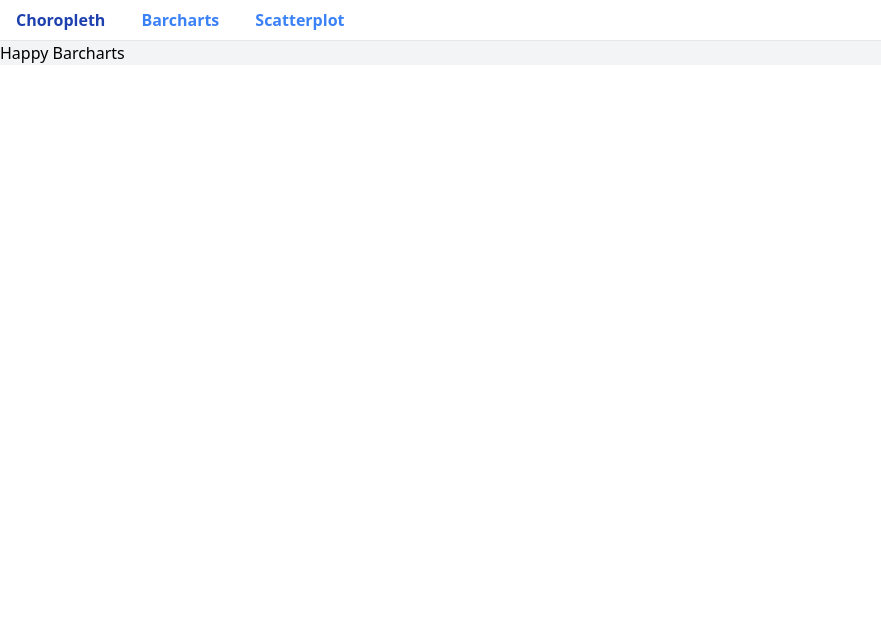
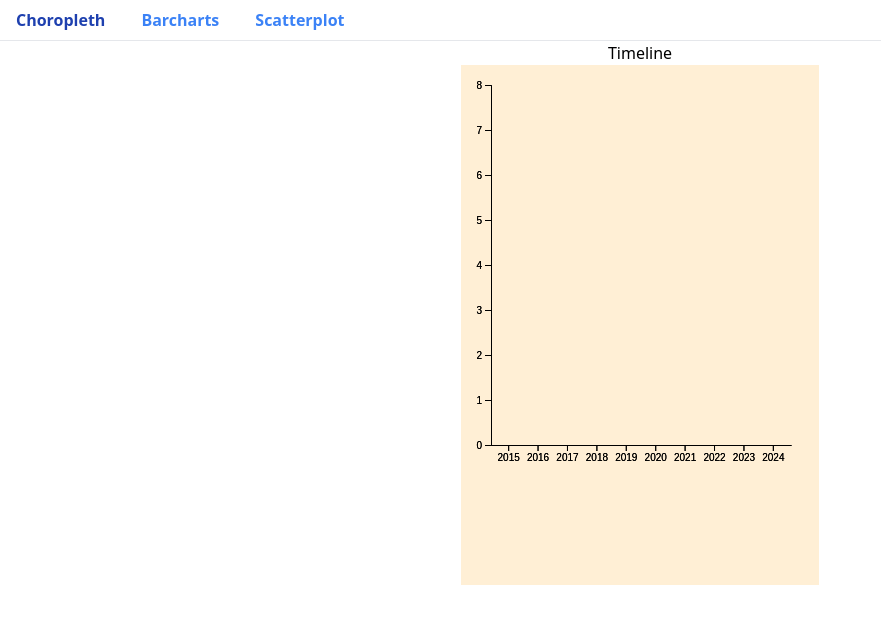
Before and after one commit to JBreitenbr/Happiness-DataViz-2024, a React (Vite) app: page /Happiness-DataViz-2024/bars in a window 1280 px wide. Shown: the top 624 px of the page, without its empty margins (0-881 px from the left). Built offline with nearby package versions, Linux system fonts and the light colour scheme.

Commit message:
created canvas and axes for barchart

```diff
--- a/package.json
+++ b/package.json
@@ -25,6 +25,7 @@
   },
   "dependencies": {
     "autoprefixer": "^10.4.20",
+    "d3": "^7.9.0",
     "gh-pages": "^6.2.0",
     "postcss": "^8.4.47",
     "react-router-dom": "^6.27.0",
--- a/src/App.css
+++ b/src/App.css
@@ -1,3 +1,18 @@
+@import url('https://fonts.googleapis.com/css2?family=Nunito:wght@700&display=swap');
+
 @tailwind base;
 @tailwind components;
 @tailwind utilities;
+
+#canvas_bar {
+  width: 358px;
+  height: 520px;
+  background-color:papayawhip;
+}
+
+.wrapper {
+  display: flex;
+  justify-content: center;
+  align-items: center;
+  flex-direction: column;
+}
--- a/src/Barcharts.jsx
+++ b/src/Barcharts.jsx
@@ -1,6 +1,37 @@
+import * as d3 from 'd3';
+import {useState, useEffect, useRef} from 'react';
+import {favs} from './favs';
+let artists=[];
+for(let i=0;i<30;i++){
+  artists.push(favs[i][0]);
+}
 const Barcharts = () => {
-  return (
-    <div className="bg-gray-100">Happy Barcharts</div>)
+
+const svgRef = useRef();
+   useEffect(()=>{
+// set the dimensions and margins of the graph
+let margin = {top: 20, right: 30, bottom: 20, left: 30},
+  width = 360 - margin.left - margin.right,
+    height = 400 - margin.top - margin.bottom, height2=height+20;
+let canvas=d3.select(svgRef.current).append("svg").attr("width", width + margin.left + margin.right)
+    .attr("height", height + margin.top + margin.bottom);
+// Add X axis
+  let xScale = d3.scaleBand()
+      .domain(["2015","2016","2017","2018","2019","2020","2021","2022","2023","2024"])
+      .range([0, width])
+      .padding([0.2])
+  canvas.append("g")
+    .attr("transform", "translate(30," + height2  + ")")
+    .call(d3.axisBottom(xScale).tickSizeOuter(0));
+                  // Add Y axis
+  let yScale = d3.scaleLinear()
+    .domain([0, 8])
+    .range([ height , 0 ]);
+  canvas.append("g").attr("transform", "translate(30,20)")
+    .call(d3.axisLeft(yScale));
+ },[]);
+
+  return (<div className="wrapper"><h2>Timeline</h2><svg id="canvas_bar" ref={svgRef} /></div>);
 }
 
 export default Barcharts;
--- /dev/null
+++ b/src/favs.js
@@ -0,0 +1 @@
+export let favs=[['The Rolling Stones', 3391.78], ['Fleetwood Mac', 1098.07], ['King Crimson', 977.11], ['Grateful Dead', 934.13], ['Pink Floyd', 725.86], ['Frank Zappa', 652.34], ['Tangerine Dream', 648.66], ['Ultimate Spinach', 633.25], ['Rush', 619.35], ['Pearl Jam', 613.72], ["Jasper van't Hofs Pili Pili", 560.0], ['Creedence Clearwater Revival', 539.39], ['The Beatles', 521.02], ['Jethro Tull', 518.34], ['The Who', 429.99], ['Miles Davis', 424.66], ['Led Zeppelin', 382.55], ['Premiata Forneria Marconi', 359.81], ['The Doors', 349.68], ['Talking Heads', 332.07], ['Jean-Luc Ponty', 278.97], ['Mick Jagger', 276.11], ['T. Rex', 269.62], ['Cream', 262.33], ['Ten Years After', 257.77], ['Yes', 255.95], ['Masayoshi Takanaka', 250.94], ['Steely Dan', 243.47], ['Jimi Hendrix', 238.53], ['Traffic', 232.07], ['Jerry Garcia Band', 209.59], ['Arlo Guthrie', 198.36], ['Yusef Lateef', 195.89], ['Buffalo Springfield', 194.99], ['Keith Richards', 194.27], ['Bob Dylan', 179.56], ['Allman Brothers Band', 175.53], ['CAN', 174.86], ['Crosby, Stills, Nash & Young', 171.27], ['The Yardbirds', 170.82], ['Al Di Meola', 170.44], ['Camel', 166.22], ['Herbie Hancock', 161.69], ['Strawberry Alarm Clock', 160.71], ['John Mayall', 160.39], ['Kaleidoscope', 158.39], ['Quicksilver Messenger Service', 146.49], ['Free', 143.88], ['The Dandy Warhols', 143.27], ['Jerry Garcia', 140.56]]
```
Also changed, not shown: 1 other file (tests, documents, lock files or other folders).
